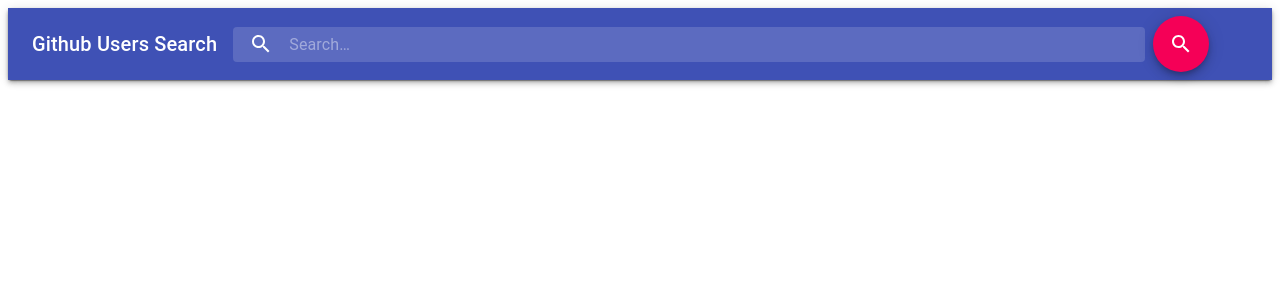
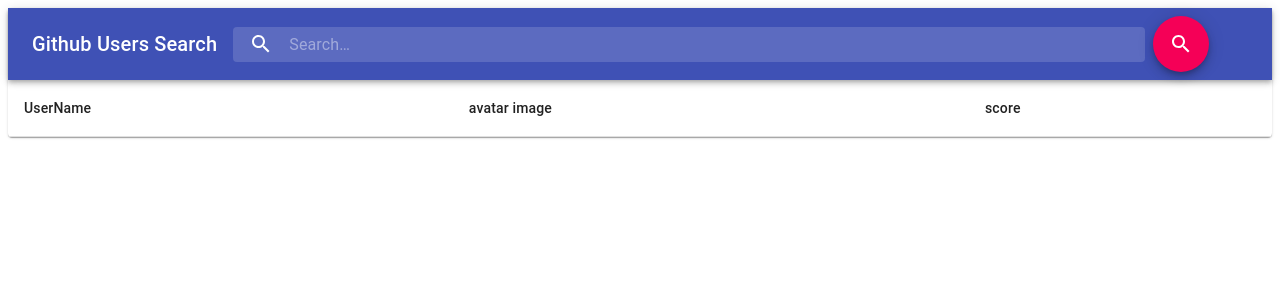
Before and after one commit to segalzeyalz/githubSearch, a React (Create React App) app: page / in a window 1280 px wide. Shown: the top 300 px of the page. Built offline with nearby package versions, Linux system fonts and the light colour scheme.

Commit message:
seperate usertable to sub components

```diff
--- /dev/null
+++ b/src/components/UserFields/UserFields.js
@@ -0,0 +1,27 @@
+import React from 'react';
+import PropTypes from 'prop-types';
+import TableCell from '@material-ui/core/TableCell';
+import TableHead from '@material-ui/core/TableHead';
+import { withStyles } from '@material-ui/core/styles';
+
+const styles = theme => ({
+    menuButton: {
+        marginRight: theme.spacing(2)
+    }
+});
+const UsersFields = ({ classes, fields }) => {
+    return (
+            <TableHead>
+                {fields.map((field, index)=> (<TableCell key={index}>
+                    {field.label}
+                </TableCell>))}
+            </TableHead>
+    );
+};
+
+UsersFields.propTypes = {
+    classes: PropTypes.object,
+    fields: PropTypes.array
+};
+
+export default withStyles(styles)(UsersFields);
--- /dev/null
+++ b/src/components/UserFields/index.js
@@ -0,0 +1,2 @@
+import UserFields from './UserFields';
+export default UserFields;
--- a/src/containers/UsersTable/UsersTable.js
+++ b/src/containers/UsersTable/UsersTable.js
@@ -1,6 +1,10 @@
 import React from 'react';
 import PropTypes from 'prop-types';
-
+import Table from '@material-ui/core/Table';
+import TableBody from '@material-ui/core/TableBody';
+import TableCell from '@material-ui/core/TableCell';
+import UsersFields from './../../components/UserFields';
+import TableRow from '@material-ui/core/TableRow';
 import { withStyles } from '@material-ui/core/styles';
 
 const styles = theme => ({
@@ -8,12 +12,30 @@
         marginRight: theme.spacing(2)
     }
 });
+const fields = [{
+    label: "UserName",
+    field: "login"
+}, {
+    label: "avatar image",
+    field: "avatar_url"
+},{
+    label: "score",
+    field: "score"
+}]
 const UsersTable = ({ classes, users=[] }) => {
-    console.log(users)
     return (
-        <div>
-            {users.map(user => <h1>{user.login}</h1>)}
-        </div>
+        <Table>
+            <UsersFields fields={fields} />
+            <TableBody>
+                {users.map(user =>(
+                <TableRow>
+                    <TableCell>
+                        {user.login}
+                    </TableCell>
+                </TableRow>
+                ))}
+            </TableBody>
+        </Table>
     );
 };
 
```
